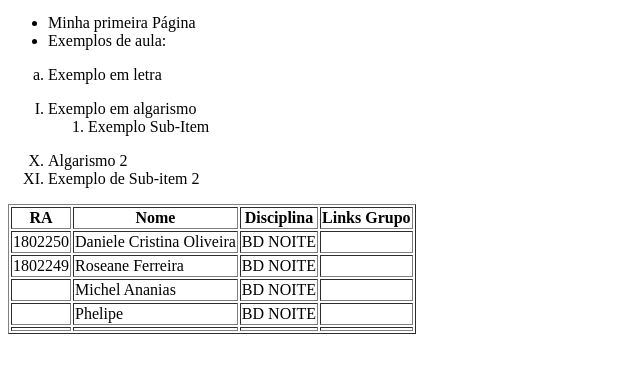
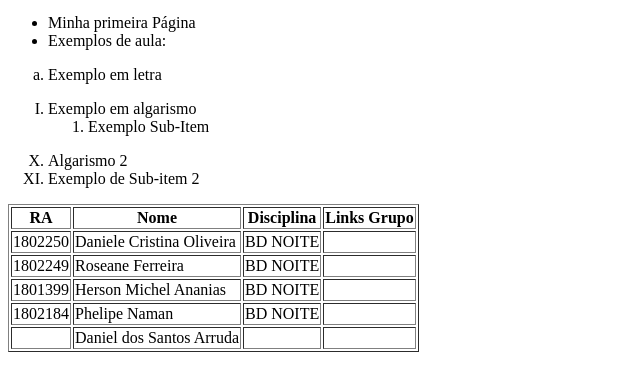
Before and after one commit to roseanersn/AC1-ColetadeDados, a plain HTML site: page RA_1802250.html in a window 1280 px wide. Shown: the part 100-488 px from the top of the page, without its empty margins (0-640 px from the left). Drawn offline with Linux system fonts and the light colour scheme.

Commit message:
MInha primeira AC

```diff
--- a/RA_1802250.html
+++ b/RA_1802250.html
@@ -57,22 +57,22 @@
         </tr>
 
         <tr>
-            <td></td> <!--RA-->
-            <td>Michel Ananias</td> <!--NOME-->
+            <td>1801399</td> <!--RA-->
+            <td>Herson Michel Ananias</td> <!--NOME-->
+            <td>BD NOITE</td> <!--DISCIPLINA-->
+            <td></td> <!--DISCIPLINA-->
+        </tr>
+
+        <tr>
+            <td>1802184</td> <!--RA-->
+            <td>Phelipe Naman</td> <!--NOME-->
             <td>BD NOITE</td> <!--DISCIPLINA-->
             <td></td> <!--DISCIPLINA-->
         </tr>
 
         <tr>
             <td></td> <!--RA-->
-            <td>Phelipe</td> <!--NOME-->
-            <td>BD NOITE</td> <!--DISCIPLINA-->
-            <td></td> <!--DISCIPLINA-->
-        </tr>
-
-        <tr>
-            <td></td> <!--RA-->
-            <td></td> <!--NOME-->
+            <td>Daniel dos Santos Arruda</td> <!--NOME-->
             <td></td> <!--DISCIPLINA-->
             <td></td> <!--DISCIPLINA-->
         </tr>
```
